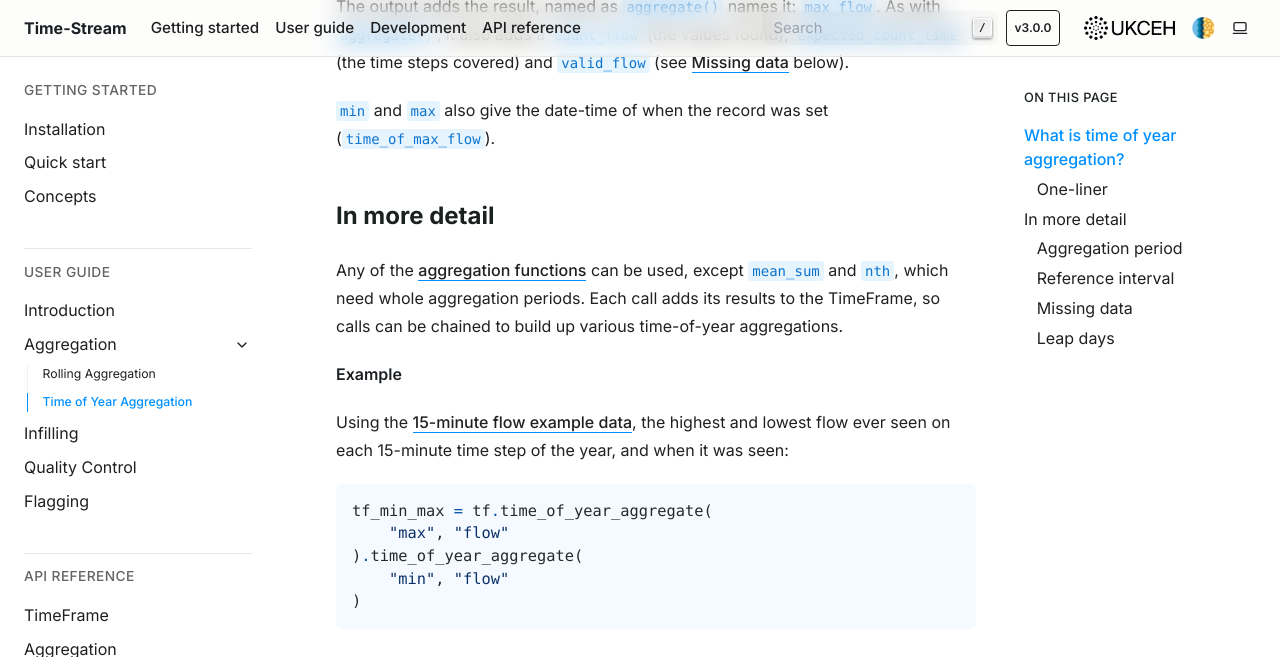
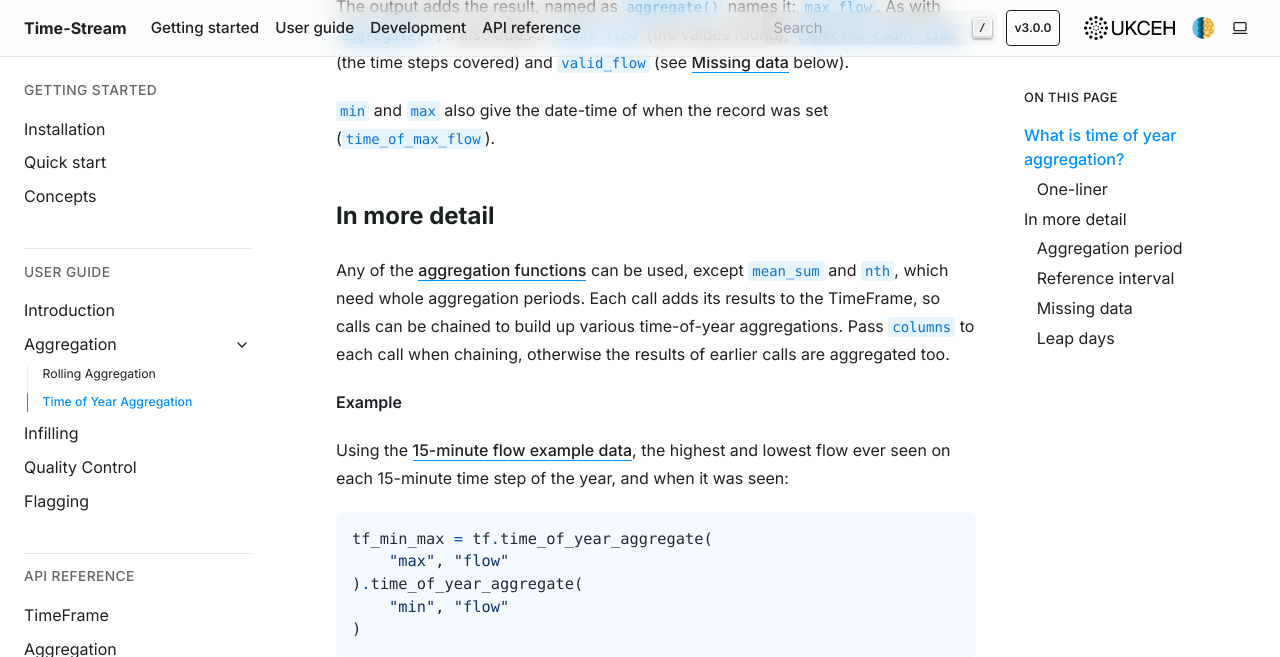
Before and after one commit to NERC-CEH/time-stream, a Sphinx documentation site: the page built from docs/source/user_guide/time_of_year_aggregation.rst, in a window 1280 px wide and 900 px high, scrolled down 1004 px, cut to the strip 0-657 px from the top of the window. Built offline with Sphinx 7.4.7, drawn with Linux system fonts in a browser that asks for light colours.

Commit message:
Add info to docs about passing columns explicitly when chaining time-of-year aggregations

```diff
--- a/docs/source/user_guide/time_of_year_aggregation.rst
+++ b/docs/source/user_guide/time_of_year_aggregation.rst
@@ -58,7 +58,8 @@ In more detail
 
 Any of the :ref:`aggregation functions <aggregation_functions>` can be used, except ``mean_sum`` and ``nth``, which
 need whole aggregation periods. Each call adds its results to the TimeFrame, so calls can be chained to build up
-various time-of-year aggregations.
+various time-of-year aggregations. Pass ``columns`` to each call when chaining, otherwise the results of earlier calls
+are aggregated too.
 
 **Example**
 
```
Also changed, not shown: 1 other file.
